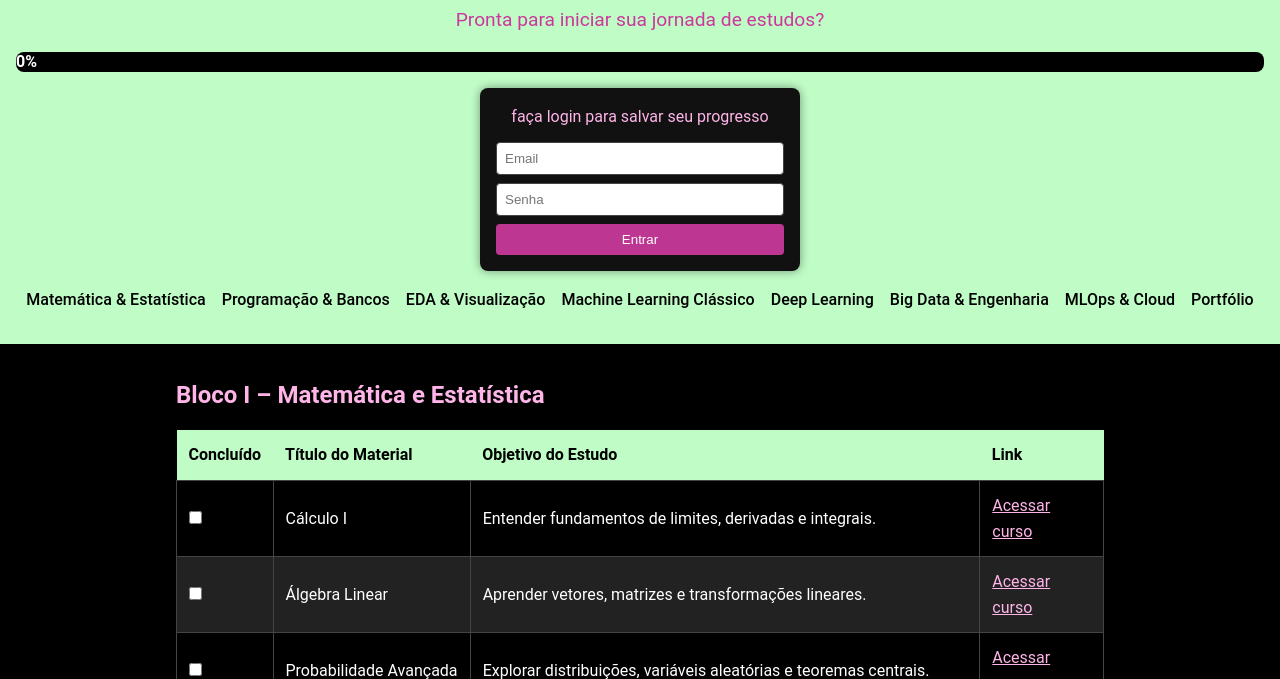
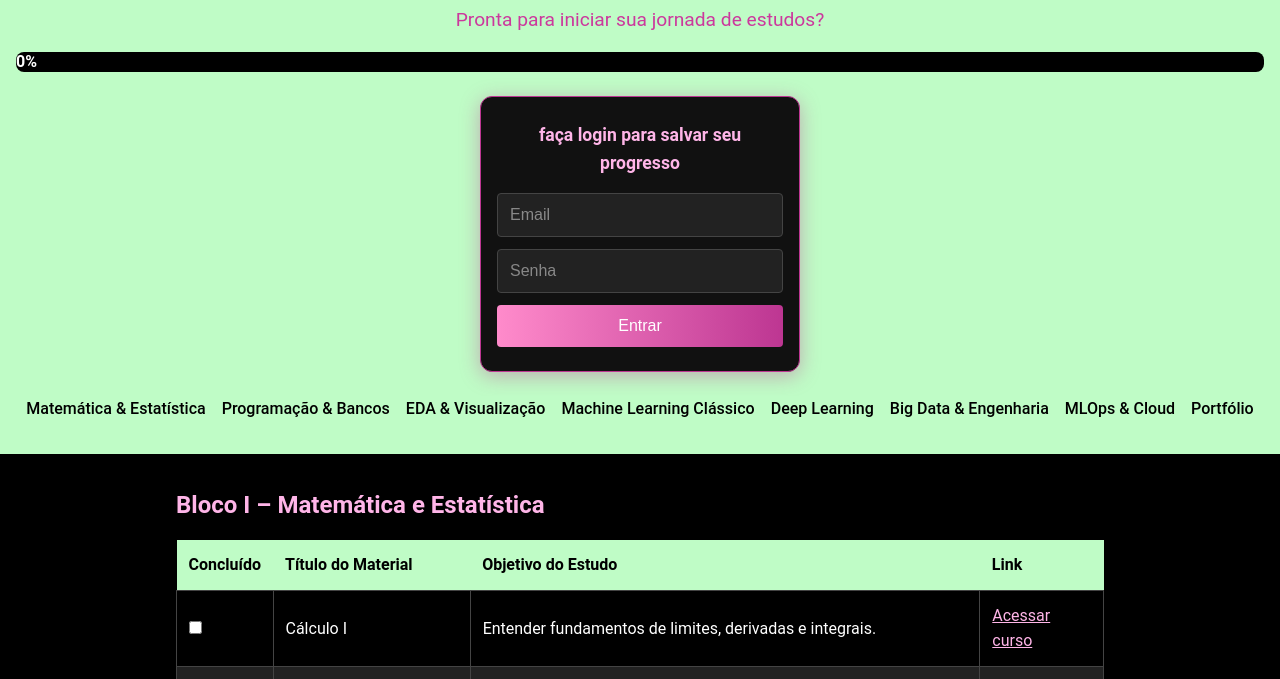
Before and after one commit to Letycia-Locha/roadmap-dados, a plain HTML site: page index.html in a window 1280 px wide. Shown: the part 86-765 px from the top of the page. Drawn offline with Linux system fonts and the light colour scheme.

Commit message:
Refine login form aesthetics

```diff
--- a/index.html
+++ b/index.html
@@ -20,7 +20,7 @@
         <input type="password" id="login-password" placeholder="Senha" required>
         <button type="submit">Entrar</button>
       </form>
-      <button id="logout-btn" style="display:none;">Sair</button>
+      <button id="logout-btn">Sair</button>
     </div>
     <nav>
       <ul class="menu">
--- a/style.css
+++ b/style.css
@@ -41,42 +41,64 @@ header .subtitle {
 }
 
 #auth {
-  margin: 1rem auto;
+  margin: 1.5rem auto;
   max-width: 320px;
   background-color: #111;
-  padding: 1rem;
-  border-radius: 8px;
-  box-shadow: 0 0 10px rgba(0, 0, 0, 0.4);
+  padding: 1.5rem 1rem;
+  border-radius: 12px;
+  border: 1px solid #bd3692;
+  box-shadow: 0 4px 20px rgba(189, 54, 146, 0.4);
   text-align: center;
 }
 
 #auth p {
-  margin-bottom: 0.75rem;
+  margin-bottom: 1rem;
   color: #FFB5E8;
+}
+
+.login-info {
+  font-weight: bold;
+  font-size: 1.1rem;
 }
 
 #auth form {
   display: flex;
   flex-direction: column;
-  gap: 0.5rem;
+  gap: 0.75rem;
 }
 
 #auth input,
 #auth button {
-  padding: 0.5rem;
+  padding: 0.75rem;
   border-radius: 4px;
   border: 1px solid #444;
+  font-size: 1rem;
+}
+
+#auth input {
+  background-color: #222;
+  color: #fff;
+}
+
+#auth input::placeholder {
+  color: #888;
 }
 
 #auth button {
-  background-color: #bd3692;
+  background-image: linear-gradient(90deg, #ff8bcb, #bd3692);
   color: #fff;
   border: none;
   cursor: pointer;
+  transition: opacity 0.2s;
+}
+
+#auth button:hover {
+  opacity: 0.9;
 }
 
 #logout-btn {
-  margin-top: 0.5rem;
+  margin-top: 0.75rem;
+  display: none;
 }
 
 #progress-bar {
```
